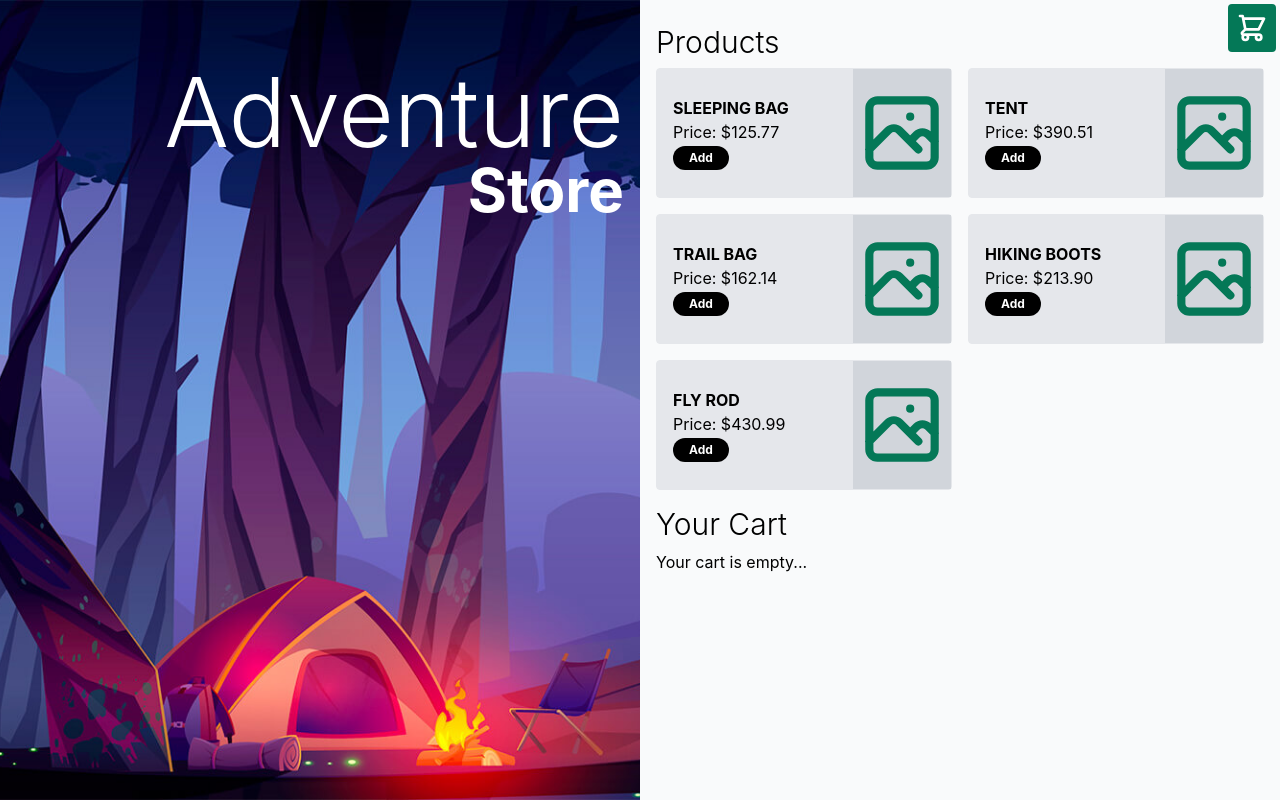
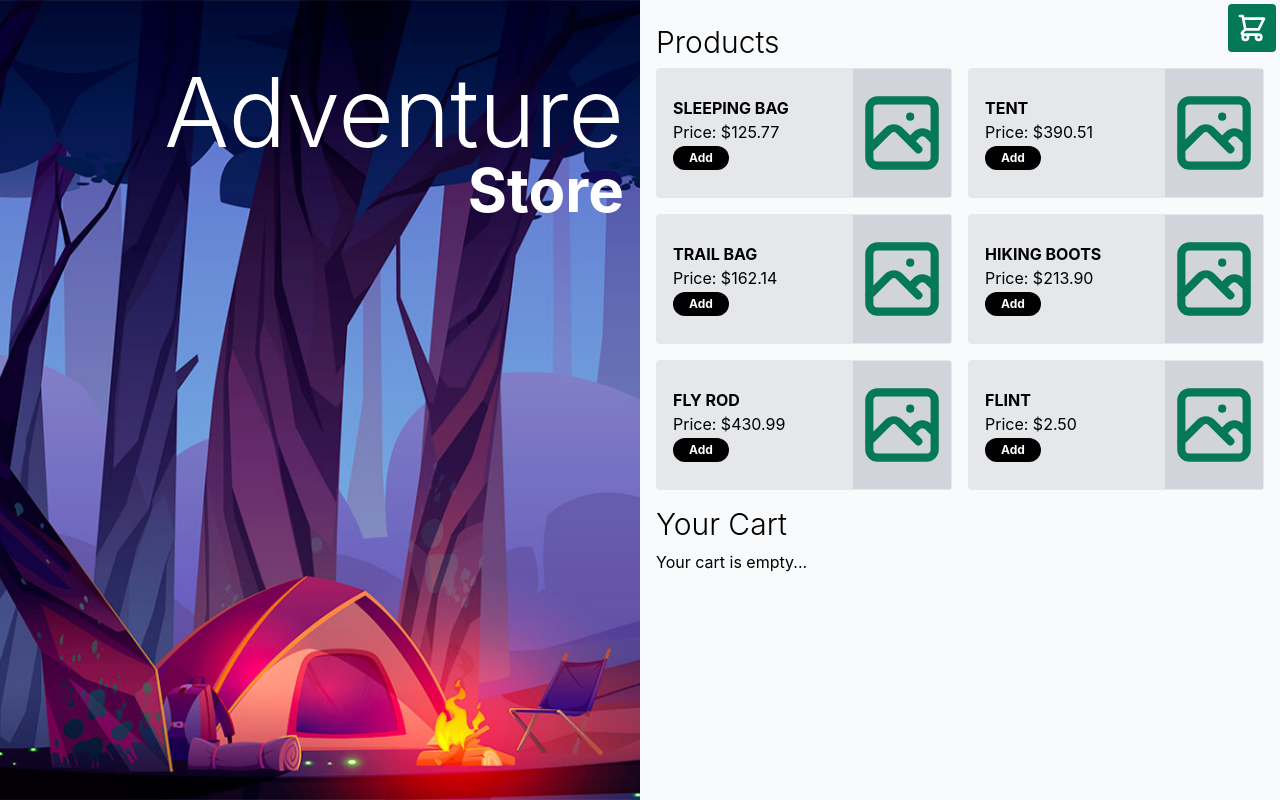
Before and after one commit to BHBradley/reactshop, a React (Create React App) app: page / in a window 1280 px wide. Built offline with nearby package versions, Linux system fonts and the light colour scheme.

Commit message:
Added product 6 so that layout is cleaner

```diff
--- a/src/constants/index.ts
+++ b/src/constants/index.ts
@@ -32,5 +32,12 @@ export const products = [
     quantity : 0,
     name: 'Fly rod',
     price: 430.99
+  },
+  {
+    id: 6,
+    quantity : 0,
+    name: 'Flint',
+    price: 2.50
   }
+
 ];
```
